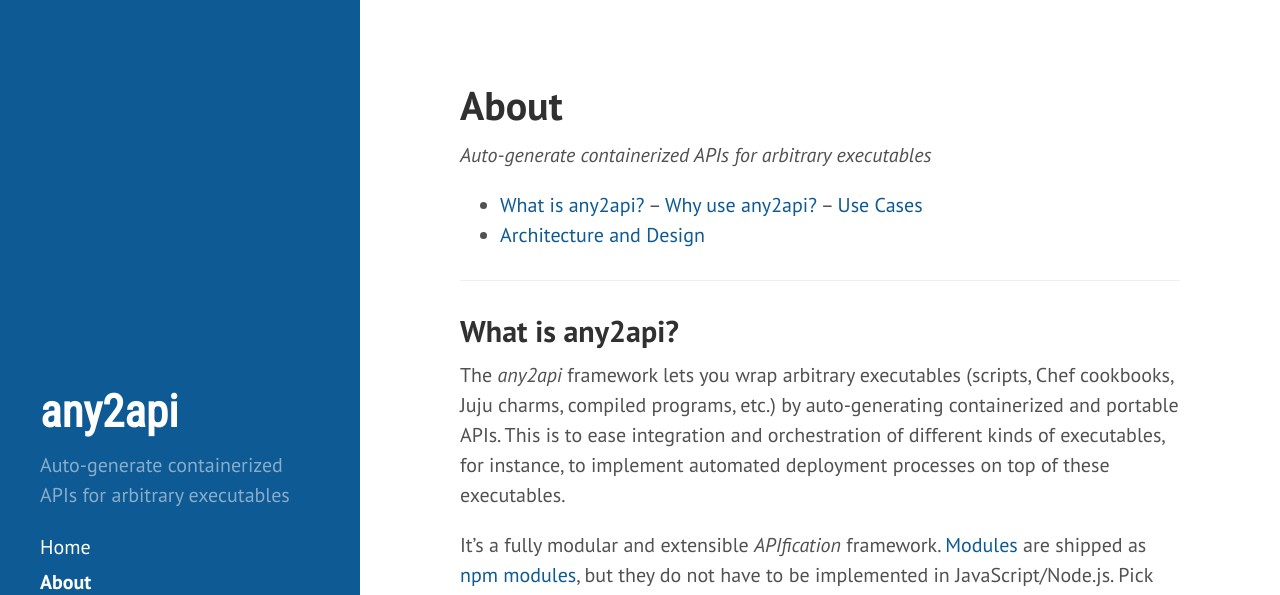
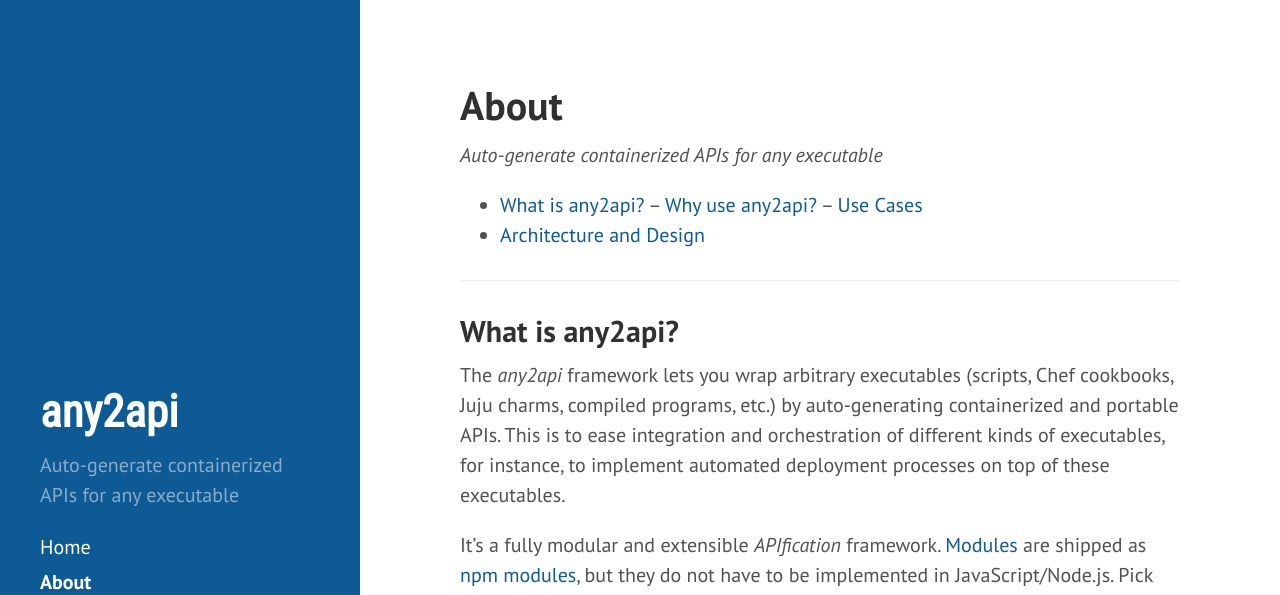
Before and after one commit to any2api/any2api.github.io, a Jekyll site: the page built from about.md, in a window 1280 px wide and 900 px high. Shown: the top 595 px of the window. Built offline with Jekyll 4.4.1, drawn with Linux system fonts in a browser that asks for light colours.

Commit message:
title aligned with ‘any2api’: 'arbitrary' -> 'any'

```diff
--- a/_config.yml
+++ b/_config.yml
@@ -1,6 +1,6 @@
 title:            any2api
 tagline:          'Auto-generate containerized APIs'
-description:      'Auto-generate containerized APIs for arbitrary executables'
+description:      'Auto-generate containerized APIs for any executable'
 url:              http://any2api.org
 baseurl:          /
 
--- a/about.md
+++ b/about.md
@@ -4,7 +4,7 @@ title: About
 weight: 0
 ---
 
-*Auto-generate containerized APIs for arbitrary executables*
+*Auto-generate containerized APIs for any executable*
 
 * [What is any2api?](#what-is) &ndash; [Why use any2api?](#why-use) &ndash; [Use Cases](#use-cases)
 * [Architecture and Design](#architecture)
```
